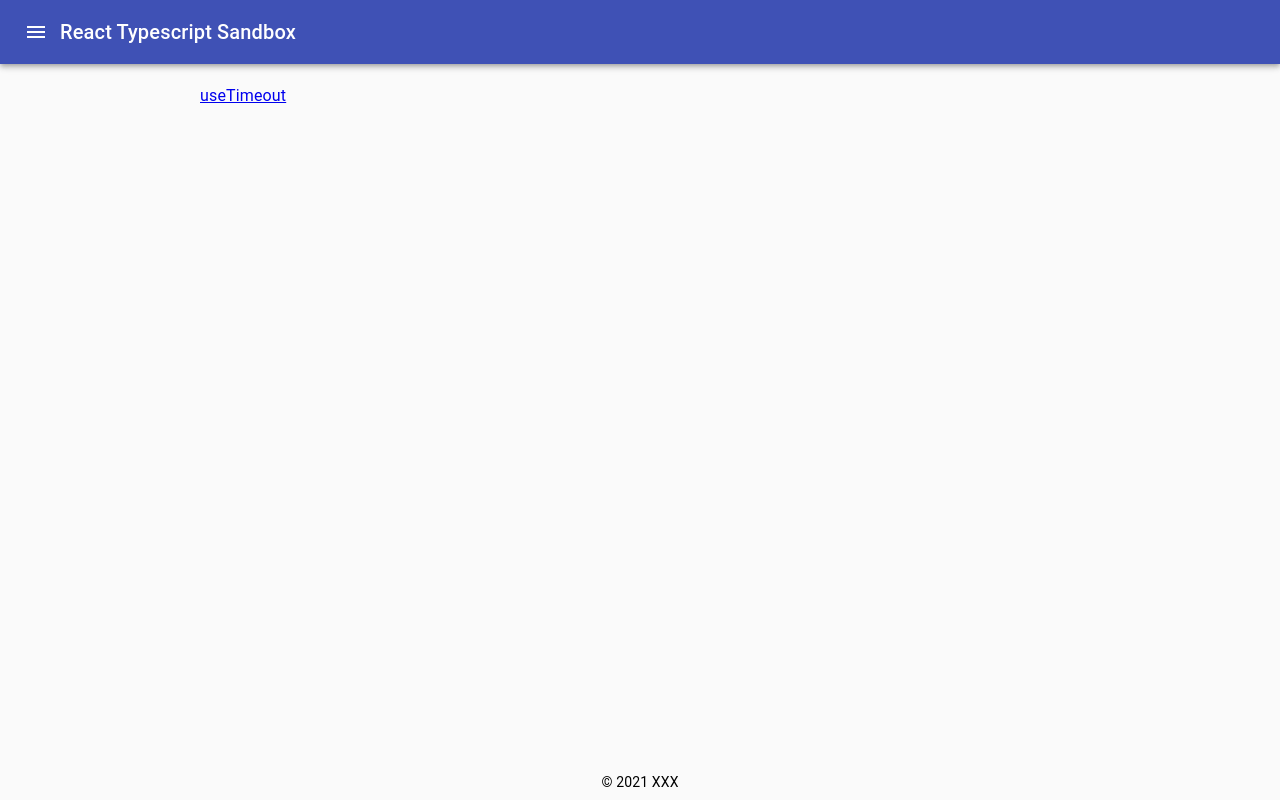
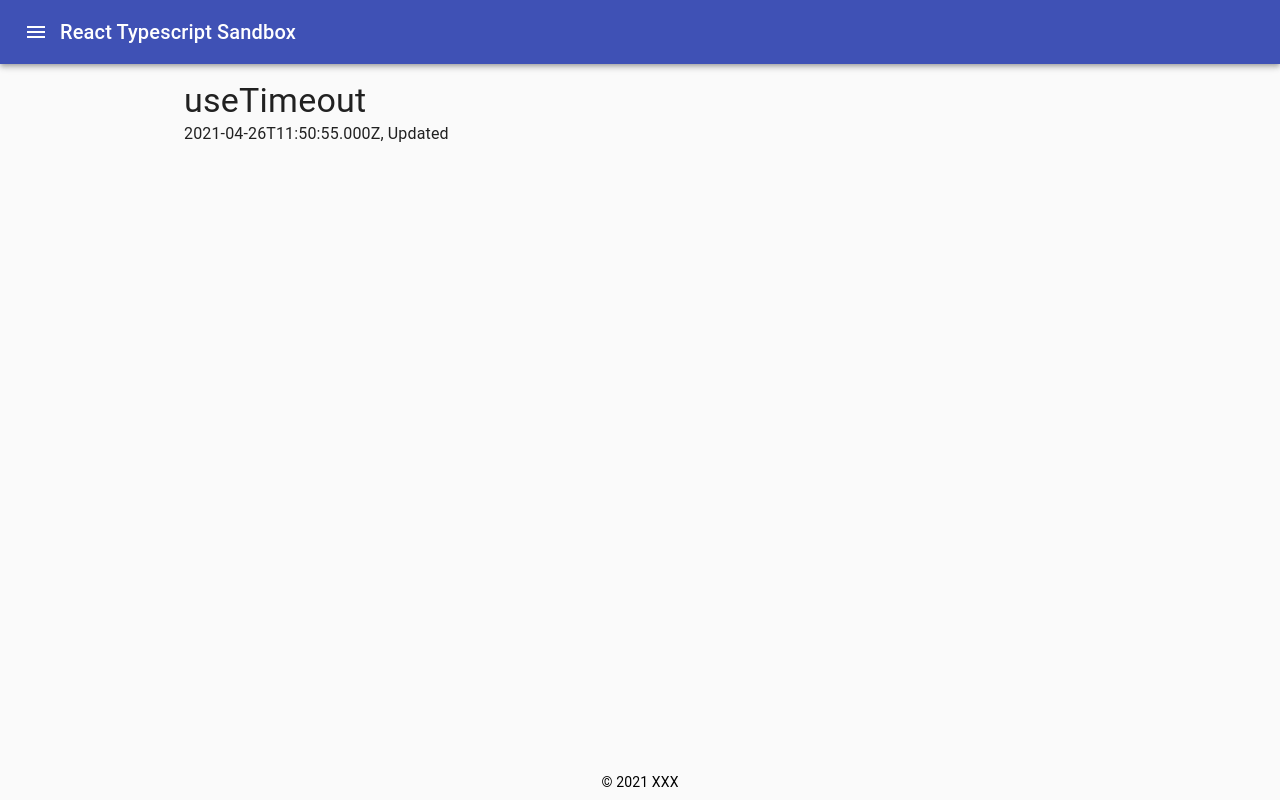
Before and after one commit to tayutaedomo/react-typescript-sandbox, a React (Create React App) app: page /awesome_hooks in a window 1280 px wide. Built offline with nearby package versions, Linux system fonts and the light colour scheme.

Commit message:
add: useTimeout hook

```diff
--- a/src/components/awesome_hooks/AwesomeHooks.tsx
+++ b/src/components/awesome_hooks/AwesomeHooks.tsx
@@ -1,18 +1,23 @@
 import React, { VFC } from 'react';
-import { List, ListItem, ListItemText } from '@material-ui/core';
-import { Link } from 'react-router-dom';
+import { Box, Typography } from '@material-ui/core';
+
+import { useTimeout } from './hooks/useTimeout';
+import { useState } from 'react';
 
 const AwesomeHooks: VFC = () => {
+  const [nowText, setNowText] = useState<string>(new Date().toISOString());
+
+  useTimeout(() => {
+    const text = new Date().toISOString() + ', Updated';
+    console.log(text);
+    setNowText(text);
+  }, 2000);
+
   return (
-    <>
-      <List>
-        <Link to={''}>
-          <ListItem>
-            <ListItemText primary={'useTimeout'} />
-          </ListItem>
-        </Link>
-      </List>
-    </>
+    <Box py={2}>
+      <Typography variant="h4">useTimeout</Typography>
+      <Typography>{nowText}</Typography>
+    </Box>
   );
 };
 
--- /dev/null
+++ b/src/components/awesome_hooks/hooks/useTimeout.ts
@@ -0,0 +1,20 @@
+import { useEffect, useRef } from 'react';
+
+export const useTimeout = (callback: () => void, delay: number) => {
+  const savedCallback = useRef<() => void>();
+
+  useEffect(() => {
+    savedCallback.current = callback;
+  });
+
+  useEffect(() => {
+    function tick() {
+      savedCallback.current();
+    }
+
+    if (delay !== null) {
+      let id = setTimeout(tick, delay);
+      return () => clearTimeout(id);
+    }
+  }, [delay]);
+};
```
